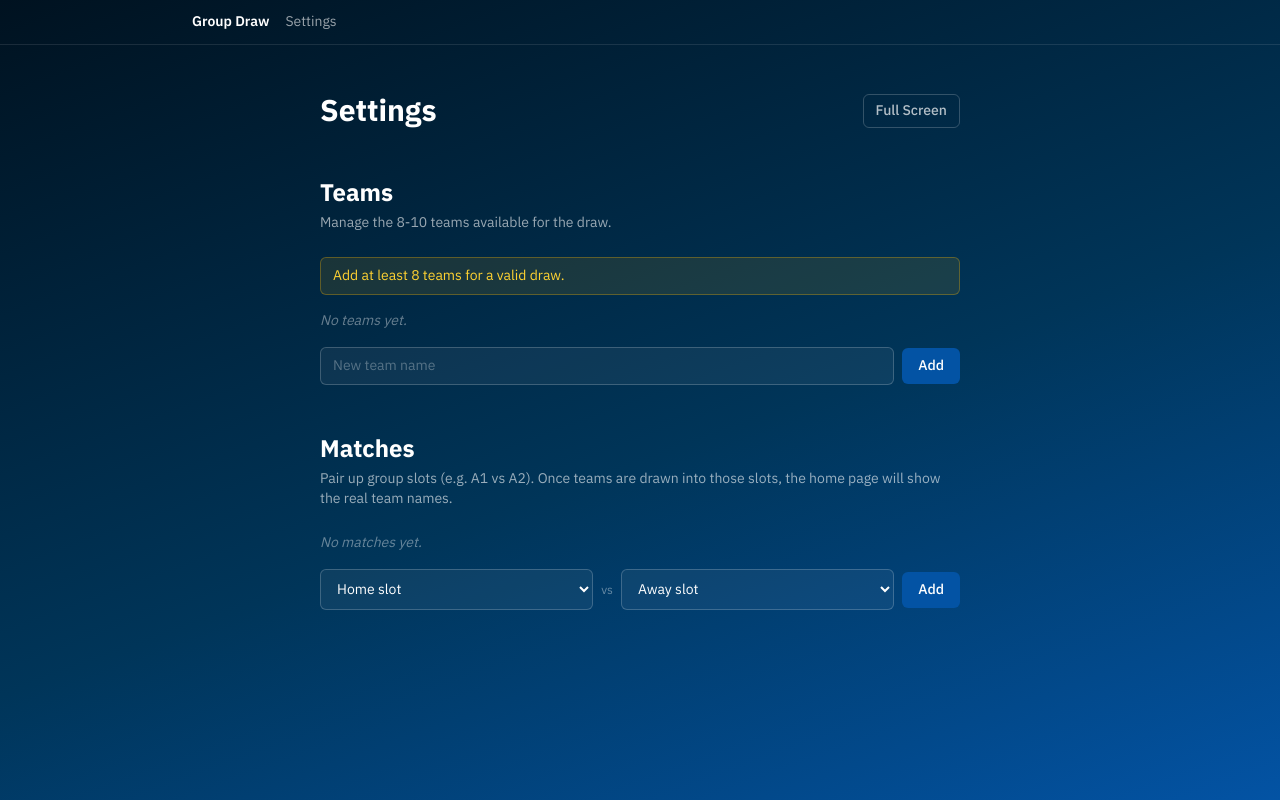
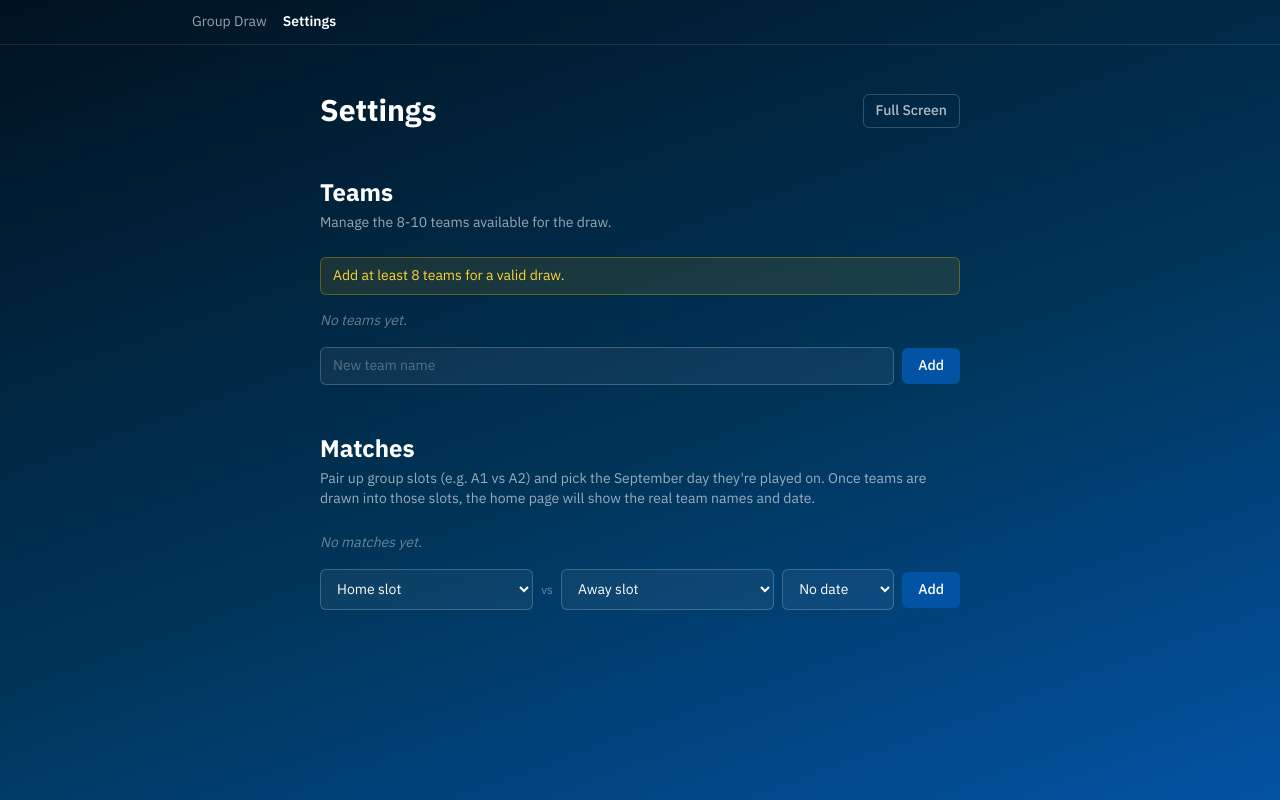
Before and after one commit to bolafi/elcaptain-draw, a Next.js app: page /settings in a window 1280 px wide. Built offline with nearby package versions, Linux system fonts and the light colour scheme.

Commit message:
added date and modified the matches card + apply acitve on links

```diff
--- a/src/app/layout.tsx
+++ b/src/app/layout.tsx
@@ -1,6 +1,6 @@
 import type { Metadata } from "next";
 import { IBM_Plex_Sans_Arabic } from "next/font/google";
-import Link from "next/link";
+import NavLink from "@/components/NavLink";
 import "./globals.css";
 
 const ibmPlexSansArabic = IBM_Plex_Sans_Arabic({
@@ -23,12 +23,8 @@ export default function RootLayout({ children }: LayoutProps<"/">) {
       <body className="min-h-full flex flex-col">
         <header className="border-b border-white/10 px-4 py-3">
           <nav className="mx-auto flex max-w-4xl items-center gap-4 text-sm">
-            <Link href="/" className="font-semibold text-white">
-              Group Draw
-            </Link>
-            <Link href="/settings" className="text-white/60 hover:text-white">
-              Settings
-            </Link>
+            <NavLink href="/">Group Draw</NavLink>
+            <NavLink href="/settings">Settings</NavLink>
           </nav>
         </header>
         <main className="flex-1">{children}</main>
--- a/src/app/page.tsx
+++ b/src/app/page.tsx
@@ -6,7 +6,6 @@ import { Match, Slots, Team } from "@/lib/types";
 import { buildEmptySlots, getSlotIds } from "@/lib/groups";
 import { loadMatches, loadSlots, loadTeams, saveSlots } from "@/lib/storage";
 import DrawBoard from "@/components/DrawBoard";
-import MatchesList from "@/components/MatchesList";
 
 type LoadedState = {
   teams: Team[];
@@ -80,14 +79,10 @@ export default function Home() {
       <DrawBoard
         teams={teams}
         slots={slots}
+        matches={matches}
         onSlotsChange={handleSlotsChange}
         onReset={handleClearPlacements}
       />
-
-      <div className="mx-auto max-w-4xl mt-10">
-        <h2 className="text-lg font-bold text-white mb-3">Matches</h2>
-        <MatchesList teams={teams} slots={slots} matches={matches} />
-      </div>
     </div>
   );
 }
--- a/src/app/settings/page.tsx
+++ b/src/app/settings/page.tsx
@@ -2,10 +2,13 @@
 
 import { useEffect, useState } from "react";
 import { Match, SlotId, Team } from "@/lib/types";
-import { MIN_TEAMS, MAX_TEAMS } from "@/lib/constants";
+import { MIN_TEAMS, MAX_TEAMS, SEPTEMBER_DAYS } from "@/lib/constants";
 import { getSlotIds } from "@/lib/groups";
 import { reconcileMatches, reconcileSlots } from "@/lib/reconcile";
+import { groupMatchesByDay } from "@/lib/matches";
 import { useFullscreen } from "@/lib/useFullscreen";
+import MatchRow from "@/components/MatchRow";
+import MatchGroup from "@/components/MatchGroup";
 import {
   loadMatches,
   loadSlots,
@@ -29,6 +32,7 @@ export default function SettingsPage() {
   const [newTeamName, setNewTeamName] = useState("");
   const [homeAlias, setHomeAlias] = useState<SlotId | "">("");
   const [awayAlias, setAwayAlias] = useState<SlotId | "">("");
+  const [dayInput, setDayInput] = useState("");
   const [teamError, setTeamError] = useState<string | null>(null);
   const [matchError, setMatchError] = useState<string | null>(null);
 
@@ -105,11 +109,16 @@ export default function SettingsPage() {
       return;
     }
     setMatchError(null);
-    const next = [...matches, { id: makeId(), home: homeAlias, away: awayAlias }];
+    const day = dayInput ? Number(dayInput) : null;
+    const next = [
+      ...matches,
+      { id: makeId(), home: homeAlias, away: awayAlias, day },
+    ];
     setMatches(next);
     saveMatches(next);
     setHomeAlias("");
     setAwayAlias("");
+    setDayInput("");
   }
 
   function handleRemoveMatch(id: string) {
@@ -195,19 +204,20 @@ export default function SettingsPage() {
       <div>
         <h2 className="text-2xl font-bold text-white mb-1">Matches</h2>
         <p className="text-sm text-white/60 mb-6">
-          Pair up group slots (e.g. A1 vs A2). Once teams are drawn into those
-          slots, the home page will show the real team names.
+          Pair up group slots (e.g. A1 vs A2) and pick the September day
+          they&apos;re played on. Once teams are drawn into those slots, the
+          home page will show the real team names and date.
         </p>
 
-        <div className="space-y-2 mb-4">
-          {matches.map((m) => (
-            <div
+        <div className="space-y-4 mb-4">
+          {groupMatchesByDay(matches).map((group) => (
+            <MatchGroup key={group.day ?? "none"} day={group.day}>
+              {group.matches.map((m) => (
+                <MatchRow
                   key={m.id}
-              className="flex items-center justify-between rounded-lg border border-white/15 bg-white/5 px-4 py-2.5"
-            >
-              <span className="text-sm font-medium text-white">
-                {m.home} vs {m.away}
-              </span>
+                  home={m.home}
+                  away={m.away}
+                  action={
                     <button
                       type="button"
                       onClick={() => handleRemoveMatch(m.id)}
@@ -216,7 +226,10 @@ export default function SettingsPage() {
                     >
                       ✕
                     </button>
-            </div>
+                  }
+                />
+              ))}
+            </MatchGroup>
           ))}
           {matches.length === 0 && (
             <p className="text-sm text-white/40 italic">No matches yet.</p>
@@ -253,6 +266,22 @@ export default function SettingsPage() {
               </option>
             ))}
           </select>
+          <select
+            value={dayInput}
+            onChange={(e) => setDayInput(e.target.value)}
+            className="w-28 rounded-md border border-white/20 bg-white/5 px-3 py-2 text-sm text-white focus:outline-none focus:ring-2 focus:ring-sky-400"
+          >
+            <option value="" className="bg-[#001220]">
+              No date
+            </option>
+            {Array.from({ length: SEPTEMBER_DAYS }, (_, i) => i + 1).map(
+              (day) => (
+                <option key={day} value={day} className="bg-[#001220]">
+                  Sep {day}
+                </option>
+              )
+            )}
+          </select>
           <button
             type="submit"
             className="rounded-md bg-[#0353a4] hover:bg-[#03468a] text-white text-sm font-medium px-4 py-2 transition-colors"
--- /dev/null
+++ b/src/components/MatchGroup.tsx
@@ -0,0 +1,17 @@
+import { ReactNode } from "react";
+
+type Props = {
+  day: number | null;
+  children: ReactNode;
+};
+
+export default function MatchGroup({ day, children }: Props) {
+  return (
+    <div className="rounded-lg border border-white/15 bg-white/5 overflow-hidden">
+      <div className="px-4 py-2 text-xs font-semibold text-sky-400 border-b border-white/10">
+        {day ? `September ${day}` : "Date not set"}
+      </div>
+      <div className="divide-y divide-white/10">{children}</div>
+    </div>
+  );
+}
--- /dev/null
+++ b/src/components/MatchRow.tsx
@@ -0,0 +1,20 @@
+import { ReactNode } from "react";
+
+type Props = {
+  home: string;
+  away: string;
+  action?: ReactNode;
+};
+
+export default function MatchRow({ home, away, action }: Props) {
+  return (
+    <div className="grid grid-cols-[1fr_auto_1fr_auto] items-center gap-3 px-4 py-2.5">
+      <span className="text-md font-medium text-white text-right truncate">
+        {home}
+      </span>
+      <span className="text-xs text-white/40">vs</span>
+      <span className="text-md font-medium text-white truncate">{away}</span>
+      <div className="justify-self-end">{action}</div>
+    </div>
+  );
+}
--- /dev/null
+++ b/src/components/NavLink.tsx
@@ -0,0 +1,24 @@
+"use client";
+
+import Link from "next/link";
+import { usePathname } from "next/navigation";
+import { ComponentProps } from "react";
+
+type Props = ComponentProps<typeof Link> & {
+  href: string;
+};
+
+export default function NavLink({ href, className, ...props }: Props) {
+  const pathname = usePathname();
+  const isActive = pathname === href;
+
+  return (
+    <Link
+      href={href}
+      className={`${
+        isActive ? "text-white font-semibold" : "text-white/60 hover:text-white"
+      } ${className ?? ""}`}
+      {...props}
+    />
+  );
+}
--- a/src/components/TeamPool.tsx
+++ b/src/components/TeamPool.tsx
@@ -20,7 +20,7 @@ export default function TeamPool({ teams }: Props) {
       </h2>
       <div
         ref={setNodeRef}
-        className={`flex flex-wrap gap-2 rounded-lg border-2 border-dashed p-3 min-h-20 transition-colors
+        className={`flex flex-col gap-2 rounded-lg border-2 border-dashed p-3 min-h-20 transition-colors
           ${isOver ? "border-sky-400 bg-sky-400/10" : "border-white/20"}`}
       >
         {teams.length === 0 && (
--- a/src/lib/constants.ts
+++ b/src/lib/constants.ts
@@ -1,2 +1,4 @@
 export const MIN_TEAMS = 8;
 export const MAX_TEAMS = 10;
+
+export const SEPTEMBER_DAYS = 30;
--- /dev/null
+++ b/src/lib/matches.ts
@@ -0,0 +1,26 @@
+import { Match } from "./types";
+
+export type MatchGroupData = { day: number | null; matches: Match[] };
+
+/**
+ * Groups matches by their September day, dated groups sorted ascending,
+ * with any matches missing a date collected into a trailing group.
+ */
+export function groupMatchesByDay(matches: Match[]): MatchGroupData[] {
+  const groups = new Map<number | null, Match[]>();
+  for (const m of matches) {
+    const key = m.day ?? null;
+    const list = groups.get(key);
+    if (list) list.push(m);
+    else groups.set(key, [m]);
+  }
+
+  const dated = Array.from(groups.entries())
+    .filter((entry): entry is [number, Match[]] => entry[0] !== null)
+    .sort((a, b) => a[0] - b[0])
+    .map(([day, ms]) => ({ day, matches: ms }));
+
+  const undated = groups.get(null);
+
+  return undated ? [...dated, { day: null, matches: undated }] : dated;
+}
--- a/src/lib/types.ts
+++ b/src/lib/types.ts
@@ -13,4 +13,5 @@ export type Match = {
   id: string;
   home: SlotId;
   away: SlotId;
+  day: number | null; // day of September (1-30) this match is played on
 };
```
Also changed, not shown: src/components/DrawBoard.tsx (+18 -4 lines), src/components/MatchesList.tsx (+16 -14 lines). Lines whose indentation alone changed are shown as unchanged.
